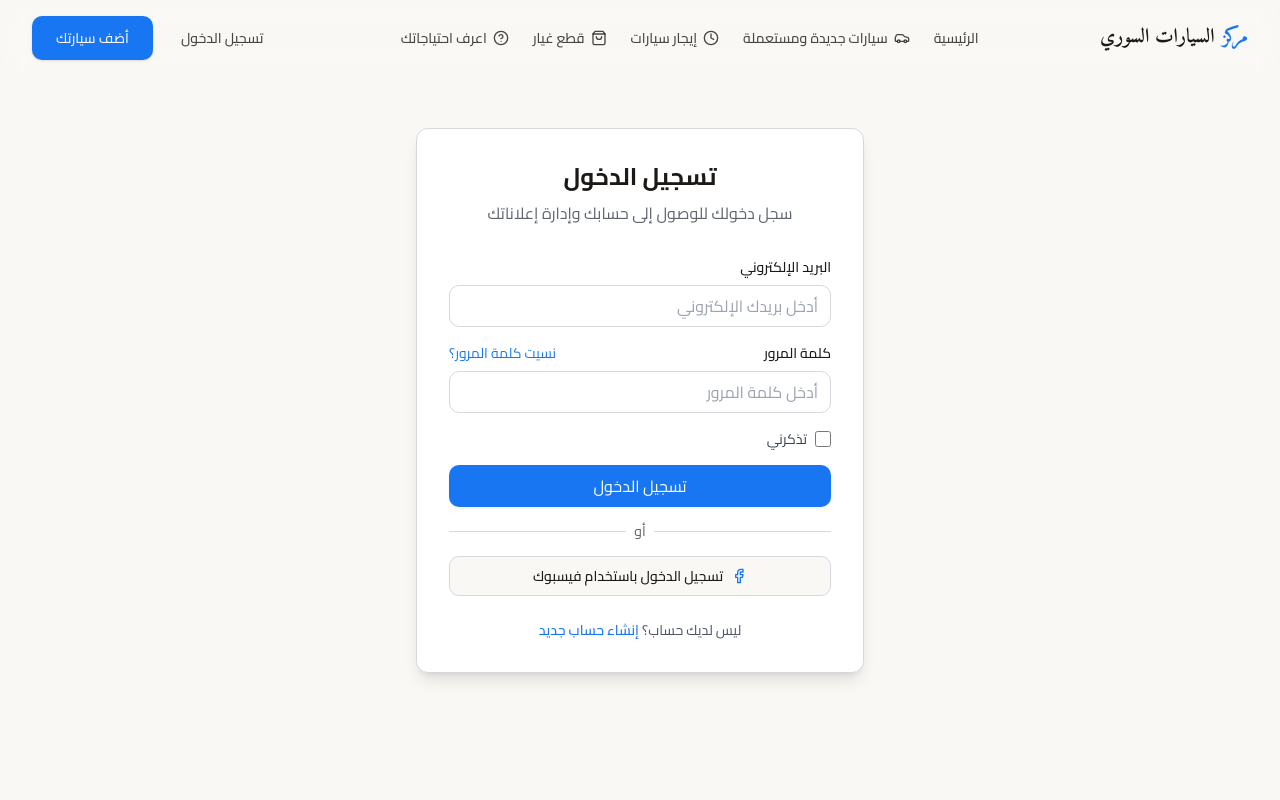
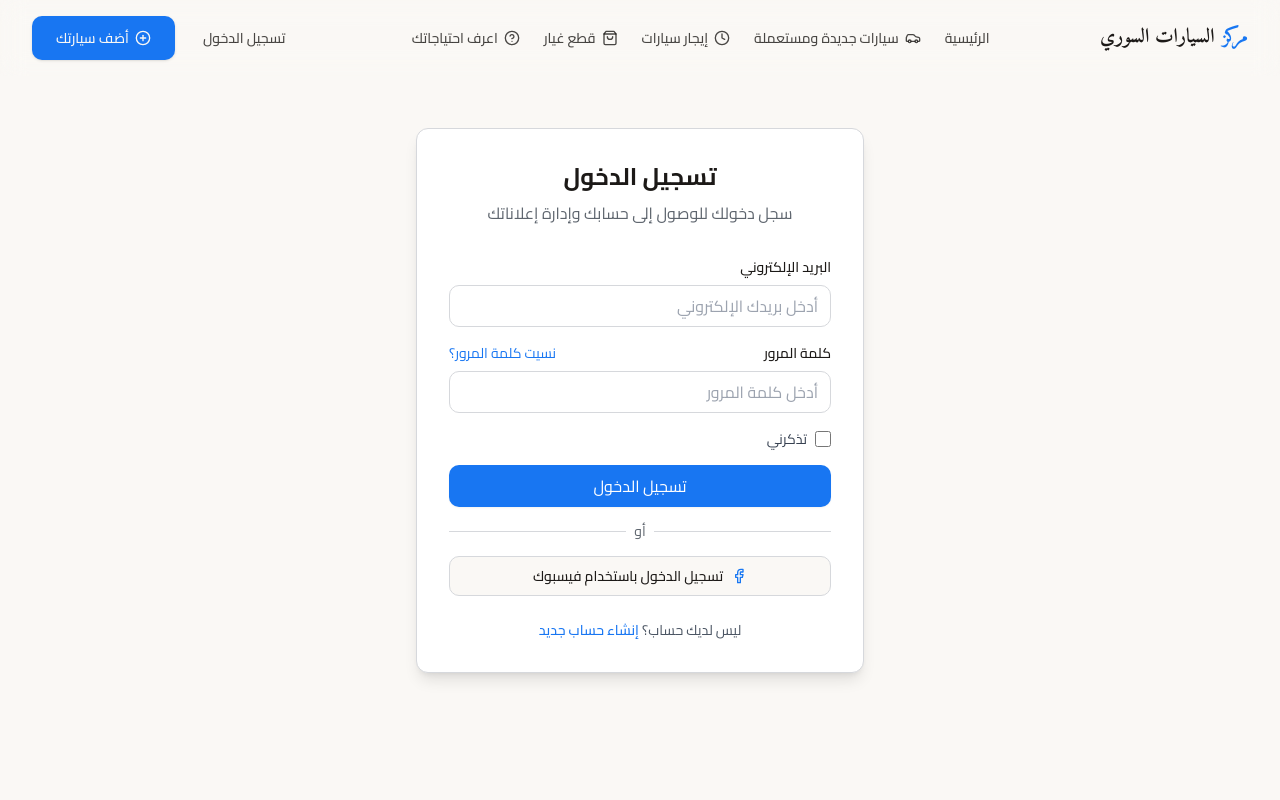
Before and after one commit to HerrHanifa/syrian-auto-hub, a React (Vite) app: page /login in a window 1280 px wide. Shown: the top 800 px of the page. Built offline with nearby package versions, Linux system fonts and the light colour scheme.

Commit message:
Improve car addition page access
The car addition page should be clear, visible, and easily accessible without login issues.

```diff
--- a/src/components/Navbar.tsx
+++ b/src/components/Navbar.tsx
@@ -1,7 +1,7 @@
 
 import React, { useState, useEffect } from 'react';
 import { Link, useLocation } from 'react-router-dom';
-import { Menu, X, ChevronDown, Car, ShoppingBag, Clock, HelpCircle } from 'lucide-react';
+import { Menu, X, ChevronDown, Car, ShoppingBag, Clock, HelpCircle, PlusCircle } from 'lucide-react';
 import { cn } from '@/lib/utils';
 
 const Navbar = () => {
@@ -74,10 +74,11 @@ const Navbar = () => {
               تسجيل الدخول
             </Link>
             <Link
-              to="/register"
-              className="button-primary text-sm"
+              to="/add-car"
+              className="button-primary text-sm flex items-center gap-1.5"
             >
-              أضف سيارتك
+              <PlusCircle size={16} />
+              <span>أضف سيارتك</span>
             </Link>
           </div>
 
@@ -120,11 +121,12 @@ const Navbar = () => {
                   تسجيل الدخول
                 </Link>
                 <Link
-                  to="/register"
-                  className="button-primary"
+                  to="/add-car"
+                  className="button-primary flex items-center gap-2 justify-center"
                   onClick={closeMenu}
                 >
-                  أضف سيارتك
+                  <PlusCircle size={16} />
+                  <span>أضف سيارتك</span>
                 </Link>
               </div>
             </div>
--- a/src/pages/Index.tsx
+++ b/src/pages/Index.tsx
@@ -254,7 +254,7 @@ const Index = () => {
           <div className="container-custom text-center">
             <h2 className="text-3xl md:text-4xl font-serif font-bold mb-6 max-w-2xl mx-auto">هل أنت مستعد لبيع سيارتك؟ أضفها اليوم وتواصل مع آلاف المشترين المحتملين.</h2>
             <Link
-              to="/list-car"
+              to="/add-car"
               className="inline-flex items-center justify-center px-6 py-3 bg-white text-syria-terracotta rounded-md font-medium hover:bg-white/90 transition-colors"
             >
               أضف سيارتك
```
